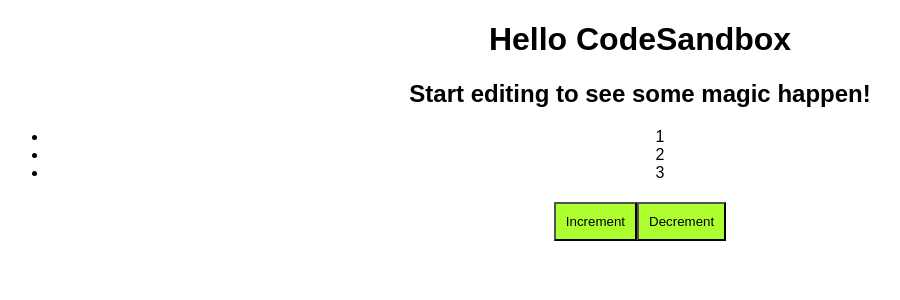
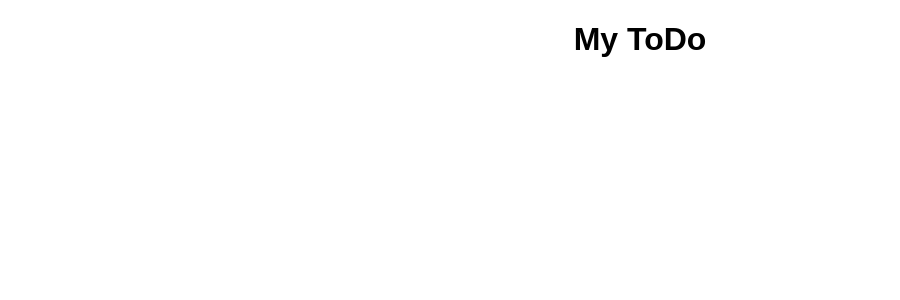
Before and after one commit to meha-patel/todo, a React (Create React App) app: page / in a window 1280 px wide. Shown: the top 300 px of the page, without its empty margins (0-900 px from the left). Built offline with nearby package versions, Linux system fonts and the light colour scheme.

Commit message:
removed unnecessary code

```diff
--- a/src/App.js
+++ b/src/App.js
@@ -1,82 +1,14 @@
 import "./styles.css";
 import { useEffect, useState } from "react";
-import CustomButton from "./components/CustomButton";
 export default function App() {
-  const [number, setNumber] = useState([]);
-  const [loading, setLoading] = useState(false);
-
-  // const incrementHandler = () => {
-  //   const lastNumber = number[number.length - 1];
-  //   number.push(lastNumber + 1);
-  //   setNumber(number);
-  //   console.log(number);
-  // };
-
-  // const incrementHandler = () => {
-  //   const lastNumber = number[number.length - 1];
-  //   const stateCopy = [...number];
-  //   stateCopy.push(lastNumber + 1);
-  //   setNumber(stateCopy);
-  //   console.log(stateCopy);
-  // };
-
-  console.log("App is rendering..");
-
-  useEffect(() => {
-    console.log("useEffect");
-
-    setLoading(true);
-    setTimeout(() => {
-      // got data
-      const dataFromApi = [1, 2, 3];
-      setNumber(dataFromApi);
-      setLoading(false);
-    }, 4000);
-  }, []);
-
-  useEffect(() => {
-    console.log("useEffect for numbers");
-    if (number.length >= 10) {
-      alert("mapp ma re");
-    }
-  }, [number]);
-
-  const incrementHandler = () => {
-    setLoading(true);
-    // setTimeout(() => {
-    const lastNumber = number[number.length - 1];
-    setNumber([...number, lastNumber + 1]);
-    setLoading(false);
-    // }, 5000);
-  };
-
-  const decrementHandler = () => {
-    setLoading(true);
-    setTimeout(() => {
-      const stateCopy = [...number];
-      stateCopy.splice(0, 1);
-      console.log(stateCopy);
-      setNumber(stateCopy);
-      setLoading(false);
-    }, 5000);
-  };
   return (
     <div className="App">
-      <h1>Hello CodeSandbox</h1>
-      <h2>Start editing to see some magic happen!</h2>
+      <h1>My ToDo</h1>
       <ul>
-        {number.map((num, id) => (
+        {/* {number.map((num, id) => (
           <li key={id}>{num}</li>
-        ))}
+        ))} */}
       </ul>
-      {/* <h2>{loading ? "I am doing work" : ""}</h2> */}
-      <h2>{loading && "I am doing work"}</h2>
-      <CustomButton isDisabled={loading} buttonHandler={incrementHandler}>
-        Increment
-      </CustomButton>
-      <CustomButton isDisabled={loading} buttonHandler={decrementHandler}>
-        Decrement
-      </CustomButton>
     </div>
   );
 }
--- a/src/components/CustomButton.js
+++ /dev/null
@@ -1,14 +0,0 @@
-import React from "react";
-
-export default function (props) {
-  console.log(props);
-  return (
-    <button
-      style={{ padding: "10px", backgroundColor: "greenyellow" }}
-      disabled={props.isDisabled}
-      onClick={props.buttonHandler}
-    >
-      {props.children}
-    </button>
-  );
-}
```
